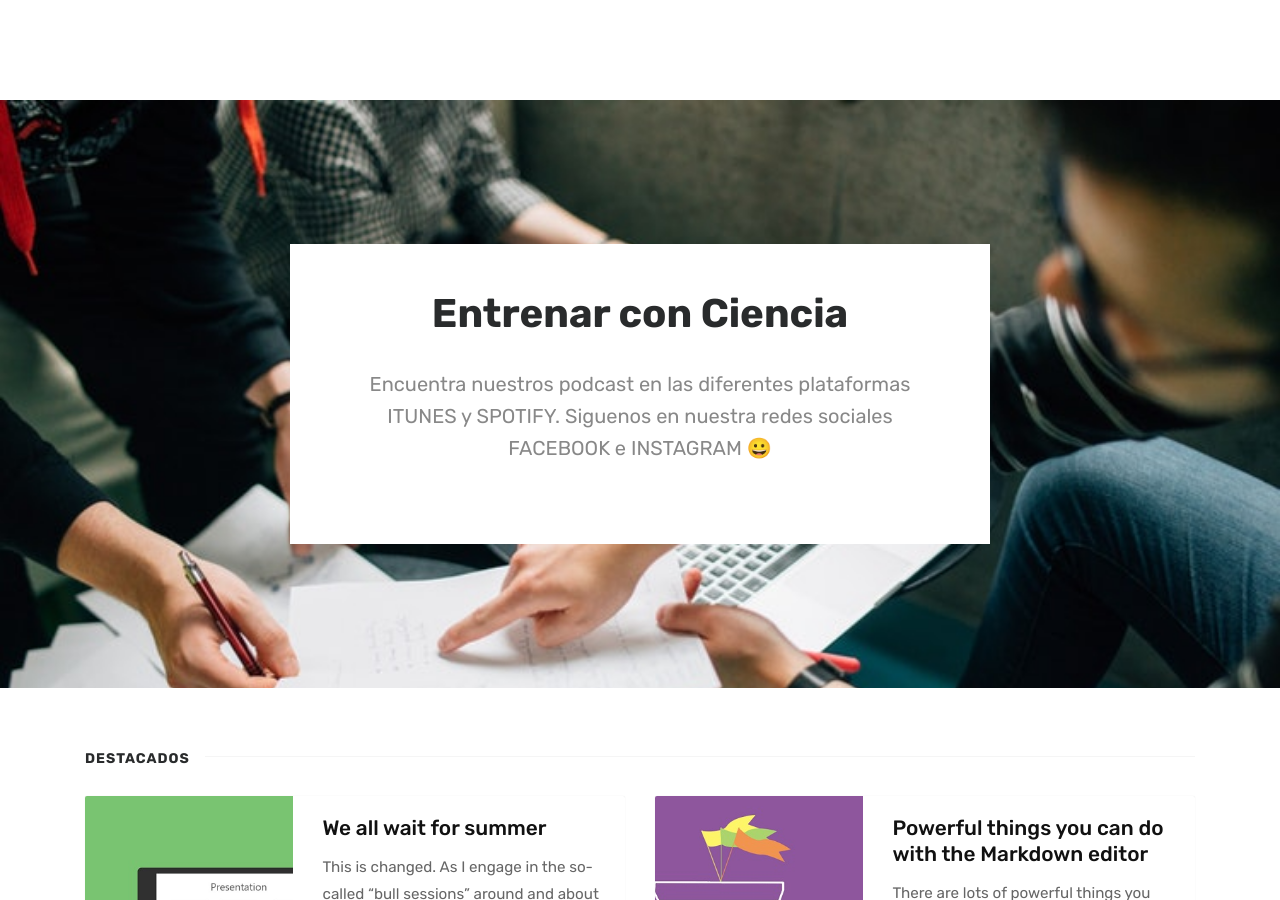
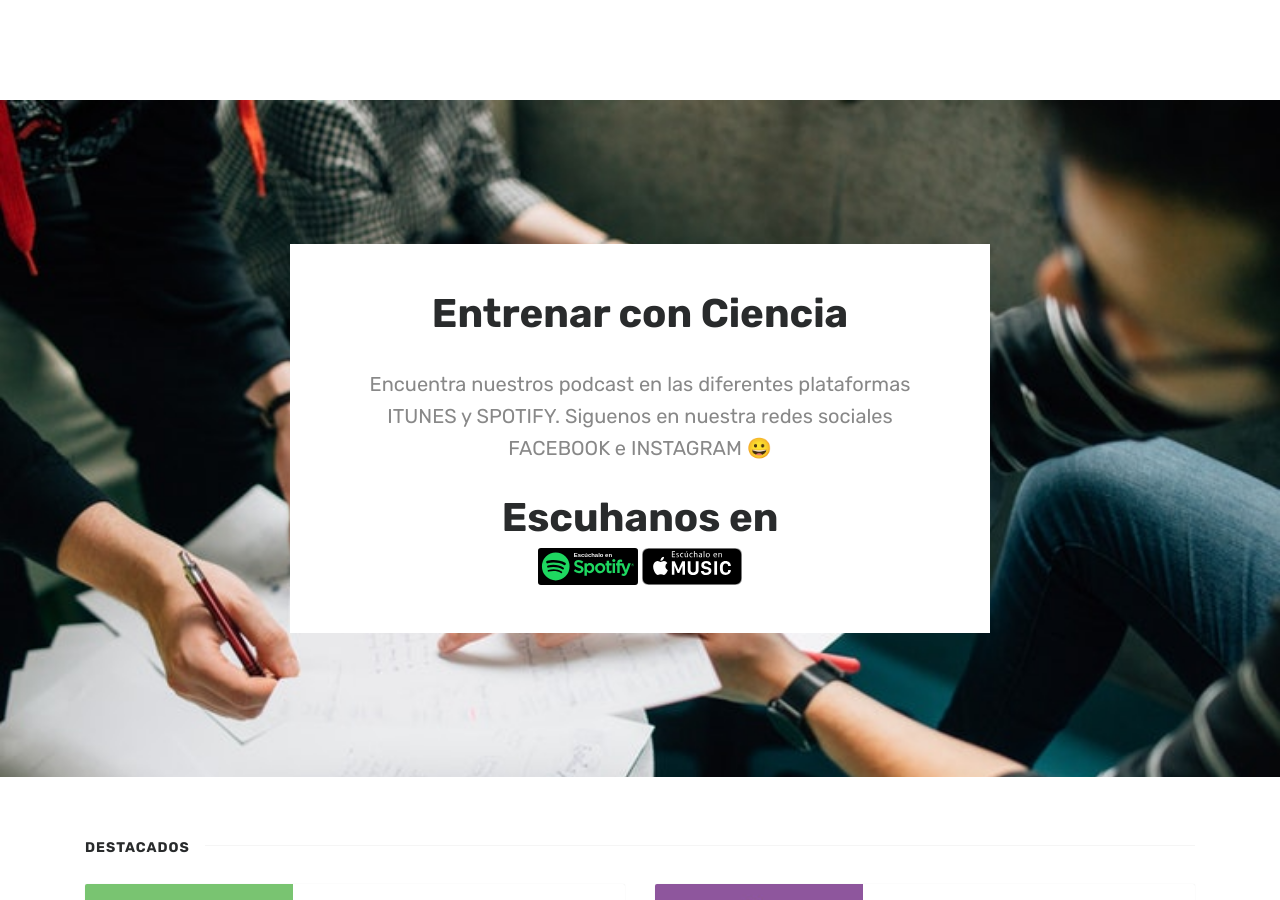
Before and after one commit to msanhueza/alex, a Jekyll site: the page built from index.html, in a window 1280 px wide and 900 px high. Built offline with Jekyll 4.4.1, drawn with Linux system fonts in a browser that asks for light colours; the list of posts is cut into pages by our own code.

Commit message:
Update index.html

```diff
--- a/index.html
+++ b/index.html
@@ -9,6 +9,9 @@
     <div class="wrapintro">
         <h1>Entrenar con Ciencia</h1>
         <h2 class="lead">Encuentra nuestros podcast en las diferentes plataformas ITUNES y SPOTIFY. Siguenos en nuestra redes sociales FACEBOOK e INSTAGRAM &#128512;</a>
+        <h1>Escuhanos en</h1>
+        <a href="https://open.spotify.com/show/5TWUkx8yRsSKpd4U1cf2tR"><img src="{{ site.baseurl }}/assets/images/spotify-music.svg" width="100" height="30" title="Spotify"></a>
+        <a href="https://podcasts.apple.com/cl/podcast/entrenar-con-ciencia/id1475407558"><img src="{{ site.baseurl }}/assets/images/apple-music.svg" width="100" height="30" title="Apple Music"></a>
     </div>
 </section>
 
```
